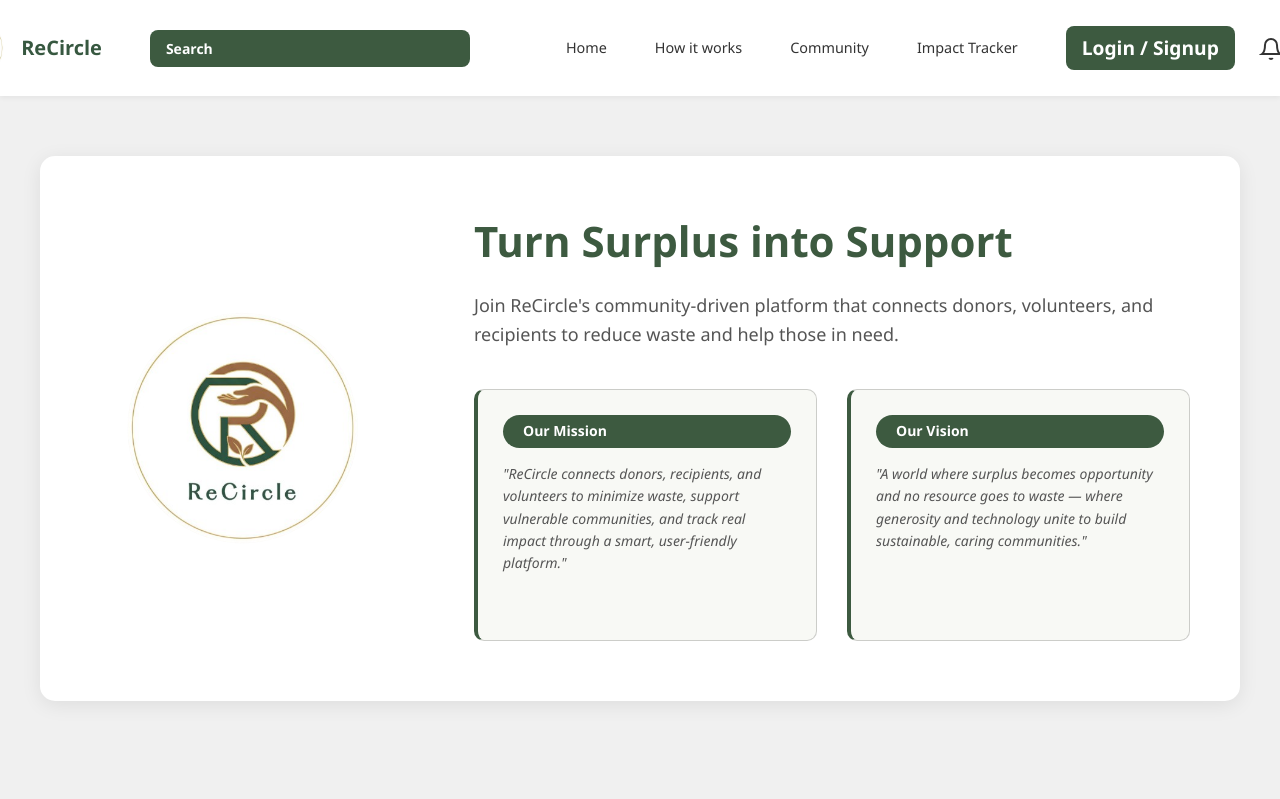
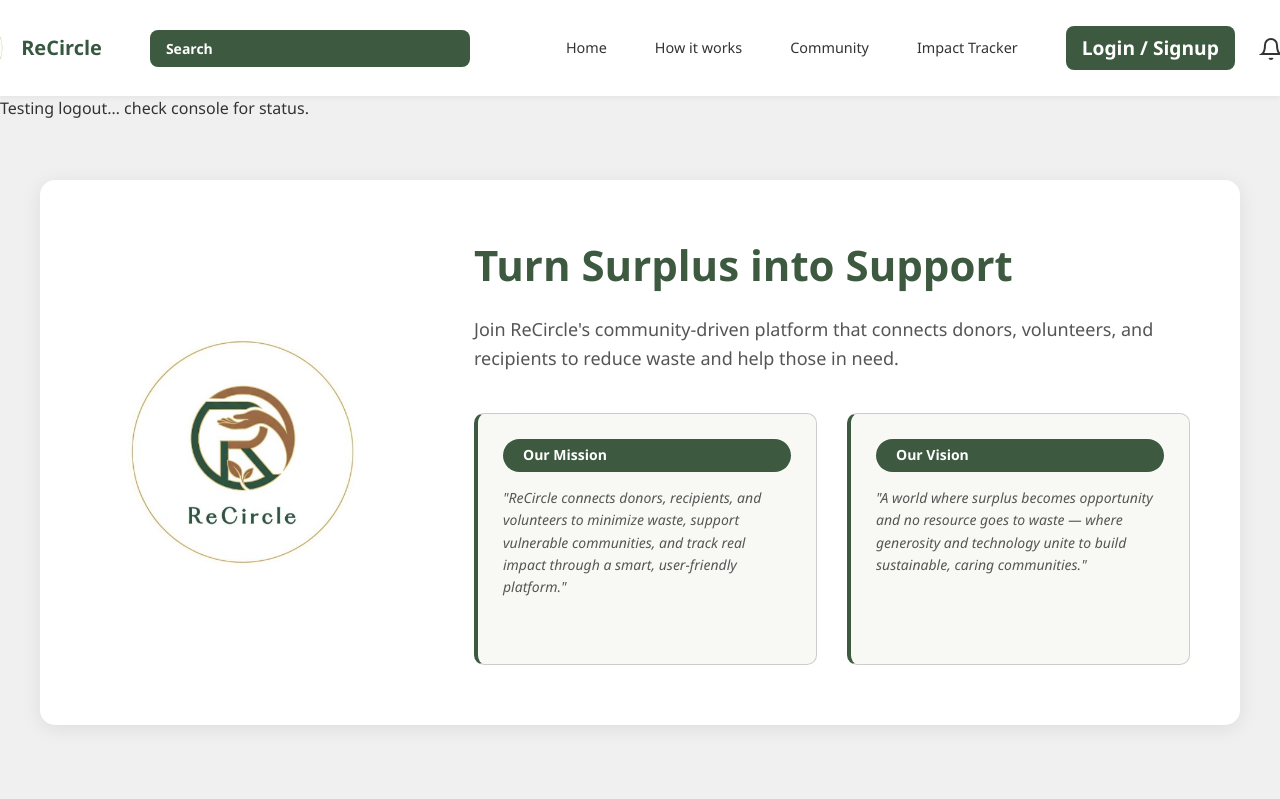
Before and after one commit to SaraShaban-613/DEPI---Frontend---ReCircle, a React (Vite) app in the folder react-version/: page / in a window 1280 px wide. Shown: the top 799 px of the page. Built offline with nearby package versions, Linux system fonts and the light colour scheme.

Commit message:
Added private routes

```diff
--- a/react-version/src/App.jsx
+++ b/react-version/src/App.jsx
@@ -33,7 +33,7 @@ function App() {
       </Routes>
       */}
 
-      {/* <TestLogout /> */}
+      <TestLogout />
       <Routes>
         <Route path="/" element={<Home />} />
         <Route path="/about" element={<HowItWorks />} />
@@ -49,8 +49,6 @@ function App() {
         </Route>
       </Routes>
 
-
-
       <Footer />
     </>
   )
```
